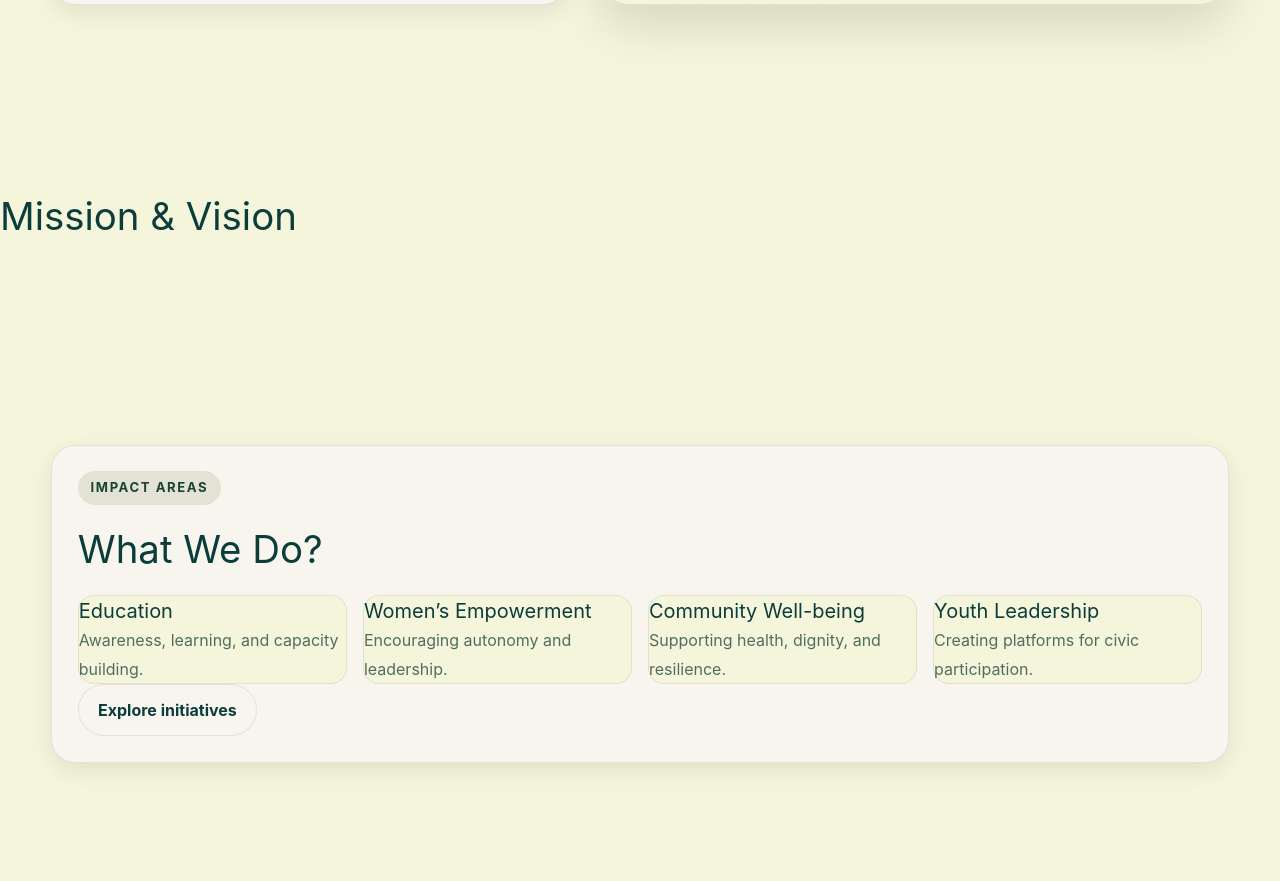
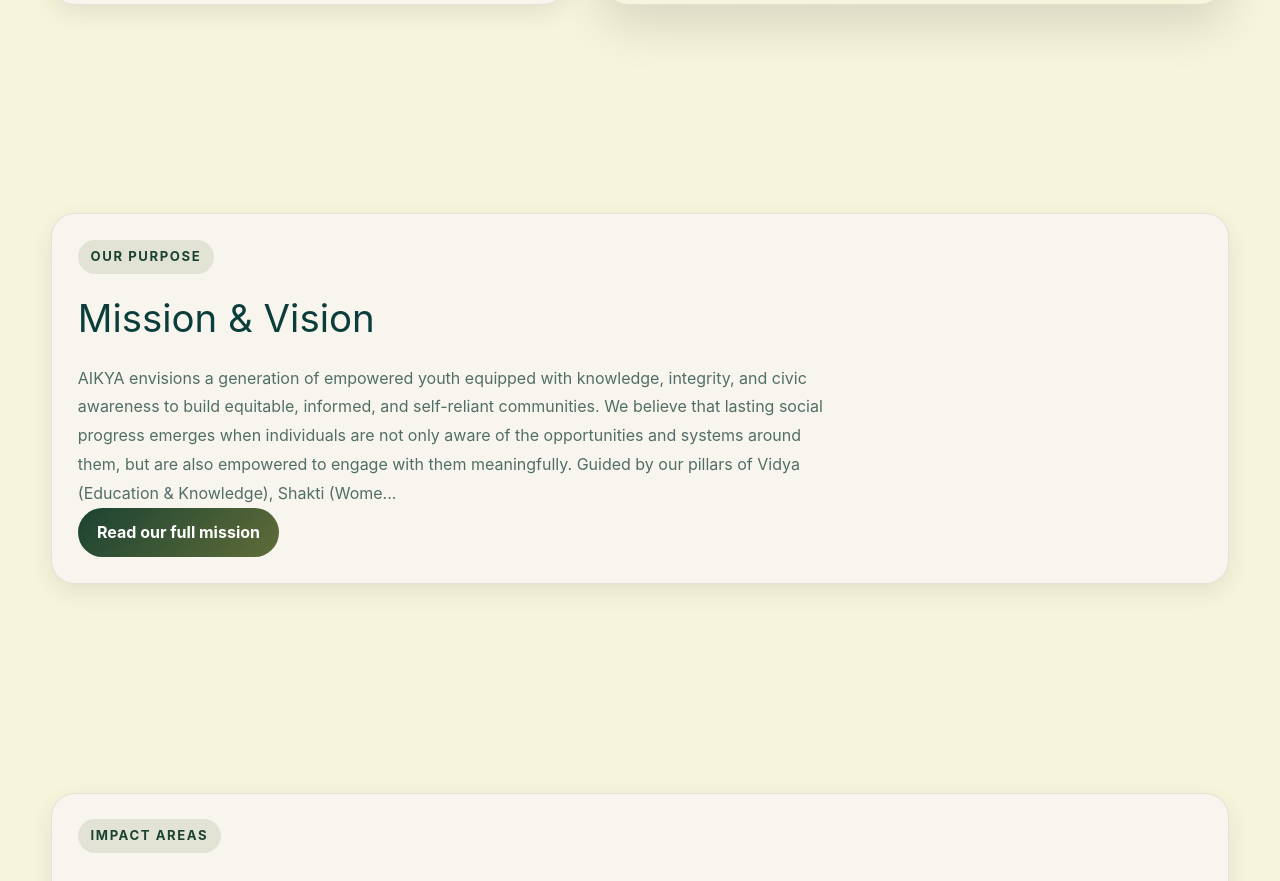
Before and after one commit to AIKYAFOUNDATION/CODE_AIKYA_FOUNDATION, a Next.js app in the folder aikya-website/: page / in a window 1280 px wide. Shown: the part 1379-2260 px from the top of the page. Built offline with nearby package versions, Linux system fonts and the light colour scheme.

Commit message:
feat: Implement MissionPreview component following pattern of other preview sections

```diff
--- a/aikya-website/components/home/MissionPreview.tsx
+++ b/aikya-website/components/home/MissionPreview.tsx
@@ -1,7 +1,17 @@
+import Link from "next/link";
+import { foundationData } from "@/data/foundation";
+
 export default function MissionPreview() {
   return (
-    <section>
-      <h2>Mission & Vision</h2>
+    <section className="section-padding">
+      <div className="container-custom surface-card">
+        <div className="pill">Our purpose</div>
+        <h2>Mission & Vision</h2>
+        <p className="max-w-3xl text-[var(--muted)]">{foundationData.mission.slice(0, 420)}...</p>
+        <Link href="/mission" className="cta-button cta-button-primary mt-6 inline-flex">
+          Read our full mission
+        </Link>
+      </div>
     </section>
   );
 }
```
